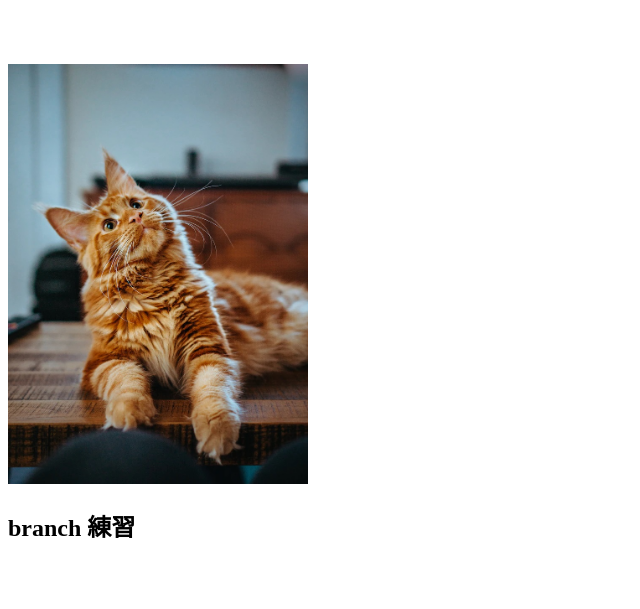
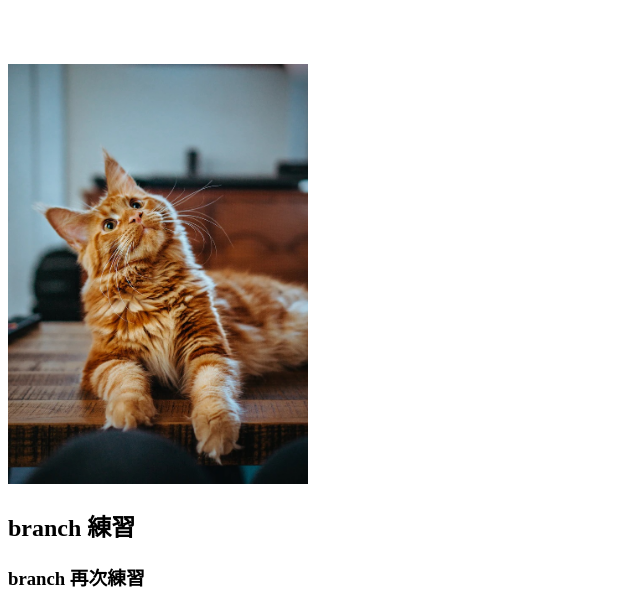
Before and after one commit to tanukili/2023-summer-text, a website built with Vite: page pages/index.html in a window 1280 px wide. Shown: the part 215-824 px from the top of the page, without its empty margins (0-640 px from the left). Before the commit the page ends 800 px from the top, so only its background shows below. Built offline with nearby package versions, Linux system fonts and the light colour scheme.

Commit message:
branch 再次練習

```diff
--- a/pages/index.html
+++ b/pages/index.html
@@ -12,6 +12,7 @@
     <h1 class="index-title">我是首頁</h1>
     <img src="../assets/images/cat.jpg" style="width: 300px;" alt="cat">
     <h2>branch 練習</h2>
+    <h3>branch 再次練習</h3>
 
     <%- include('./layout/footer'); -%>
 
```
